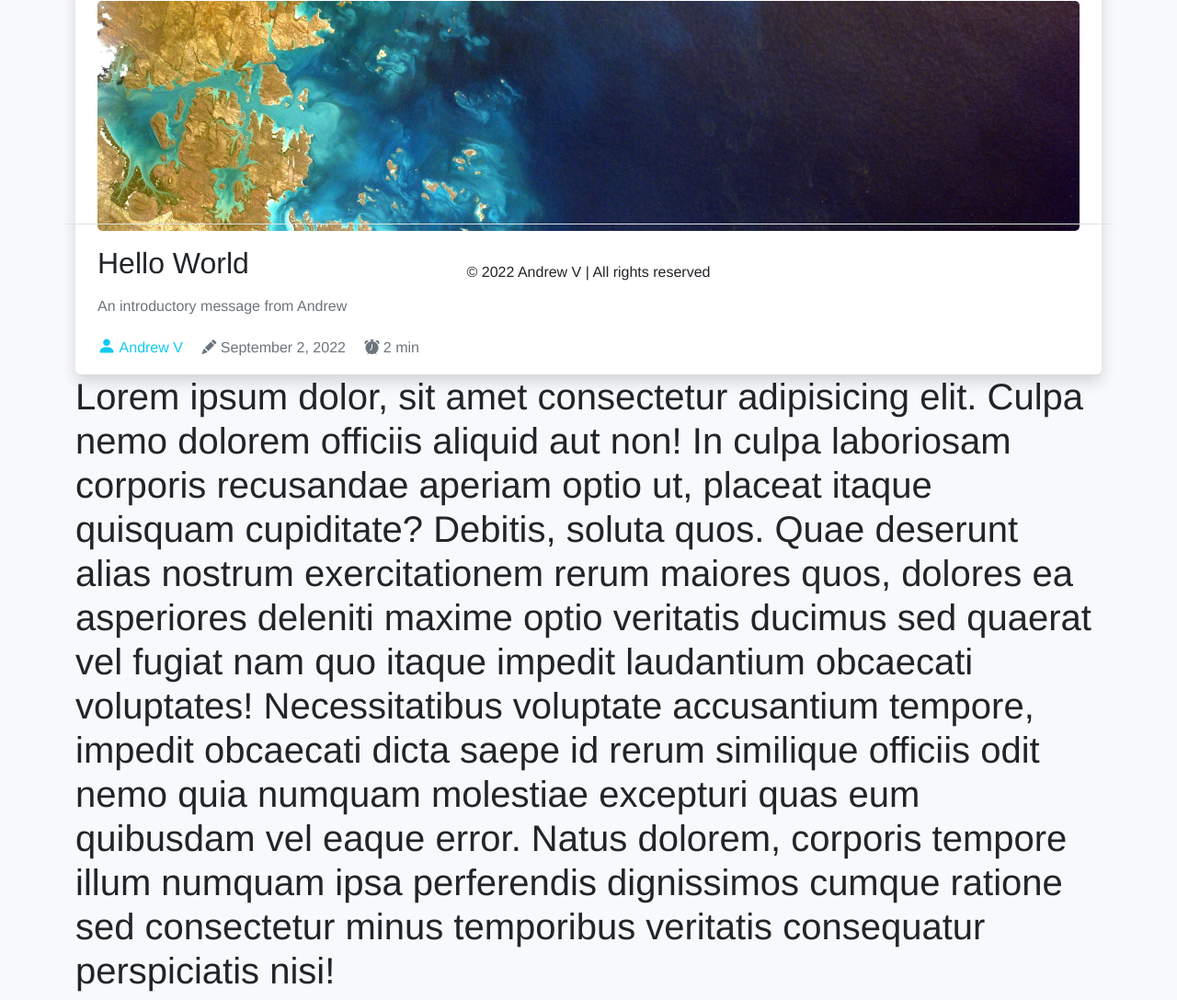
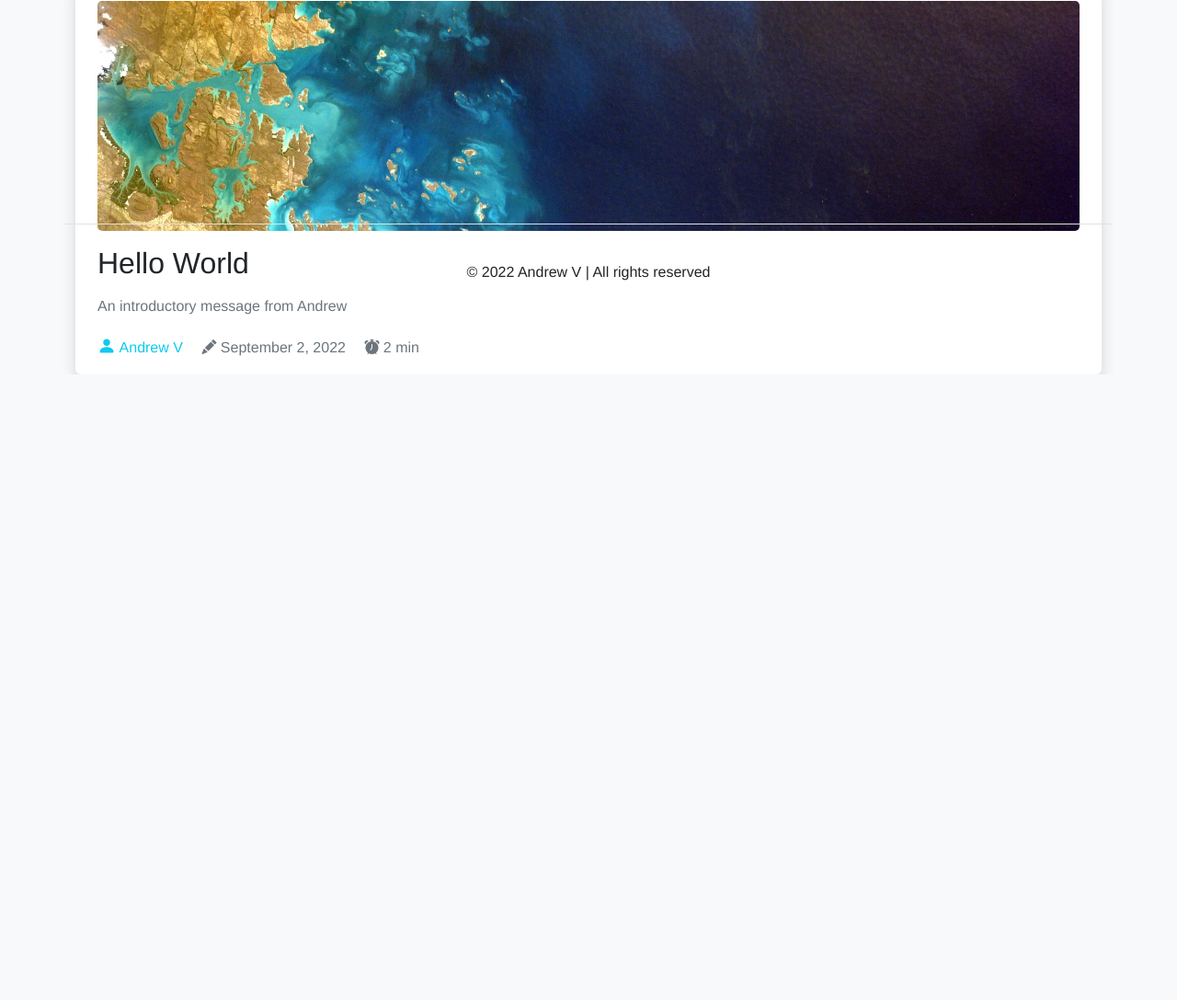
Before and after one commit to dark-side-droid/blog, a plain HTML site: page index.html in a window 1280 px wide. Shown: the part 460-1547 px from the top of the page at 92% size. After the commit the page ends 867 px from the top, so only its background shows below. Drawn offline with nearby package versions, Linux system fonts and the light colour scheme.

```diff
--- a/index.html
+++ b/index.html
@@ -148,7 +148,7 @@
 <footer class="py-3 mt-5 container border-top fixed-bottom">
     <p class="text-center pt-4"> &copy; 2022 Andrew V | All rights reserved</p>
 </footer>
-<h1>Lorem ipsum dolor, sit amet consectetur adipisicing elit. Culpa nemo dolorem officiis aliquid aut non! In culpa laboriosam corporis recusandae aperiam optio ut, placeat itaque quisquam cupiditate? Debitis, soluta quos. Quae deserunt alias nostrum exercitationem rerum maiores quos, dolores ea asperiores deleniti maxime optio veritatis ducimus sed quaerat vel fugiat nam quo itaque impedit laudantium obcaecati voluptates! Necessitatibus voluptate accusantium tempore, impedit obcaecati dicta saepe id rerum similique officiis odit nemo quia numquam molestiae excepturi quas eum quibusdam vel eaque error. Natus dolorem, corporis tempore illum numquam ipsa perferendis dignissimos cumque ratione sed consectetur minus temporibus veritatis consequatur perspiciatis nisi!
+
 
 </body>
 
```
